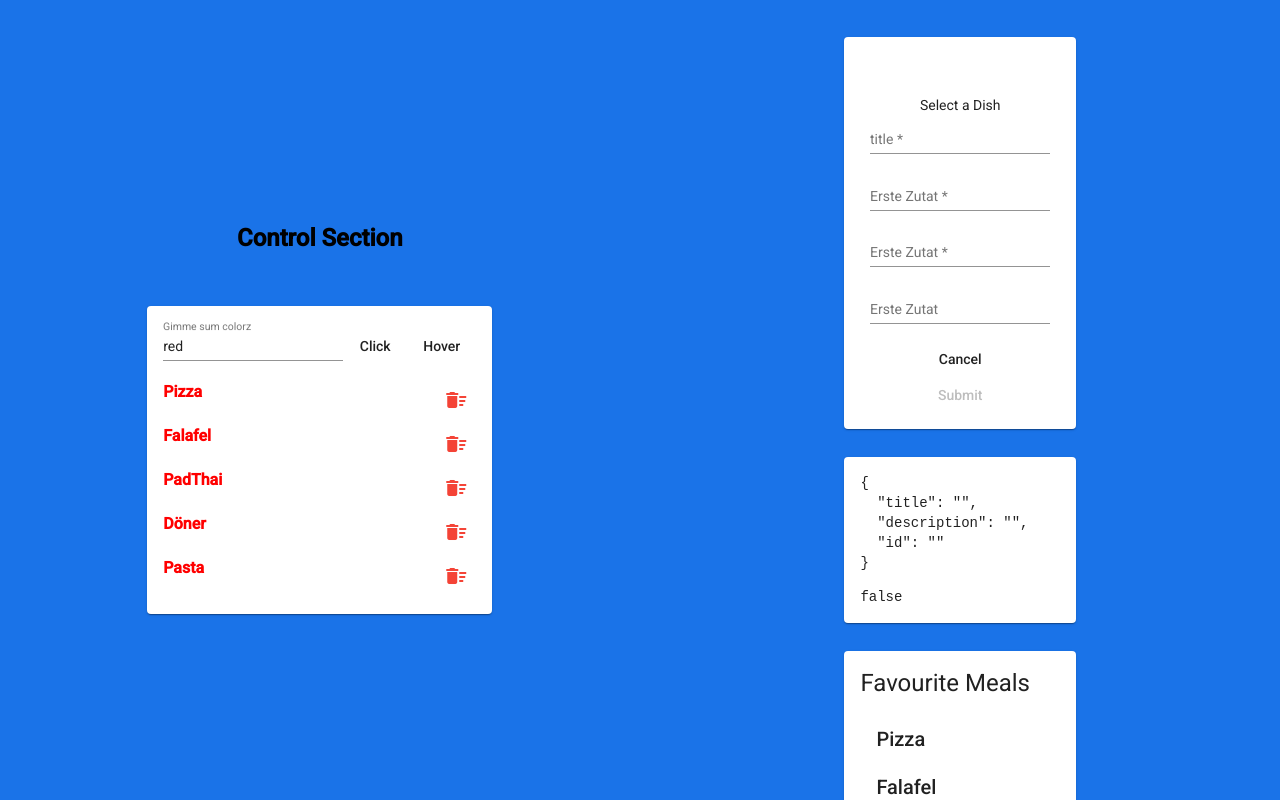
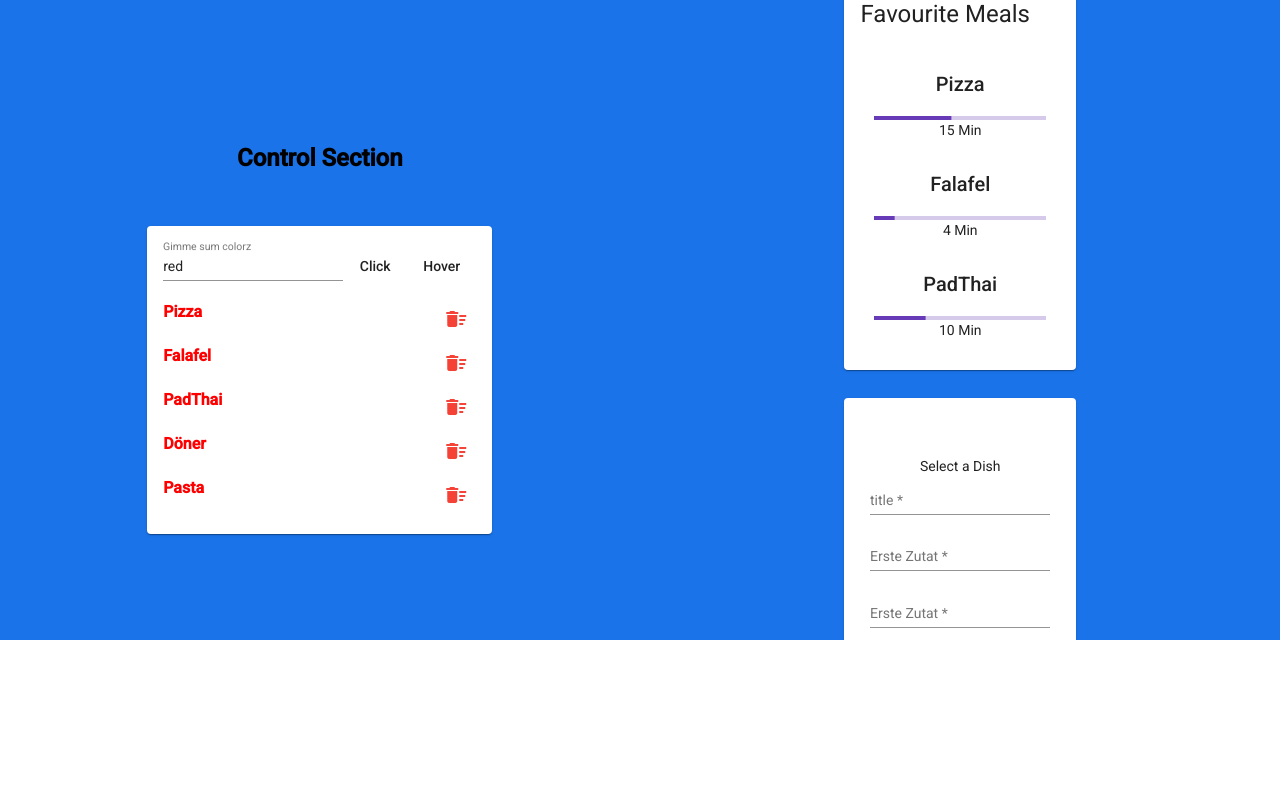
Before and after one commit to CivanErbay/FlatMatezAngular, an Angular app: page /sandbox in a window 1280 px wide. Built offline with nearby package versions, Linux system fonts and the light colour scheme.

Commit message:
Add Progress bar

```diff
--- a/src/app/fav-dishes/fav-dishes.component.html
+++ b/src/app/fav-dishes/fav-dishes.component.html
@@ -1,11 +1,30 @@
+<div *ngIf="filteredDishes" style="margin: 2em 0">
+  <mat-card>
+    <h1>Favourite Meals</h1>
 
-<div *ngIf="filteredDishes" style="margin-top: 2em">
-<mat-card>
-    <h1>Favourite Meals</h1>
-    <mat-list >
-        <mat-list-item *ngFor="let item of filteredDishes">
-            <h2>{{item.dish}}</h2>
-        </mat-list-item>
+    <mat-list>
+      <div
+        style="display: flex; align-items: center; justify-content: center; flex-direction: column; padding: 1em"
+        *ngFor="let item of filteredDishes"
+      >
+        <h2>{{ item.dish }}</h2>
+
+        <!--           <mat-slider class="full-width"
+          min="0"
+          max="30"
+          name="duration"
+          thumbLabel
+          [(ngModel)]="item.duration"
+          ></mat-slider> -->
+
+        <mat-progress-bar
+         mode="determinate"
+         [value]="item.duration*3"
+         min="0"
+         max="30"
+         ></mat-progress-bar>
+         <span>{{item.duration}} Min</span>
+      </div>
     </mat-list>
-</mat-card>
+  </mat-card>
 </div>
--- a/src/app/material/material.module.ts
+++ b/src/app/material/material.module.ts
@@ -7,7 +7,8 @@ import {MatListModule} from '@angular/material/list';
 import {MatDialogModule} from '@angular/material/dialog';
 import {MatGridListModule} from '@angular/material/grid-list';
 import {MatIconModule} from '@angular/material/icon';
-
+import {MatSliderModule} from '@angular/material/slider';
+import {MatProgressBarModule} from '@angular/material/progress-bar';
 
 
 const MaterialComponents = [
@@ -19,6 +20,9 @@ const MaterialComponents = [
   MatDialogModule,
   MatGridListModule,
   MatIconModule,
+  MatSliderModule,
+  MatProgressBarModule
+
 ]
 
 @NgModule({
--- a/src/app/sandbox/sandbox.component.html
+++ b/src/app/sandbox/sandbox.component.html
@@ -1,6 +1,6 @@
-<div style="height: 100vh">
 
-  <mat-grid-list cols="2"  rowHeight="100vh">
+
+  <mat-grid-list cols="2" >
     <mat-grid-tile >
       <div>
         <h1>Control Section</h1>
@@ -61,7 +61,7 @@
         <!-- Angular is creating a form-controller under the hood, as soon as you use angular-forms. e.g. (submit)-Function or form.valid/form.invalid
           to handle "disabled" -->
 
-
+          <app-fav-dishes [allDishes]="favDishes"></app-fav-dishes>
 
         <form
           #form="ngForm"
@@ -128,16 +128,12 @@
             <button [disabled]="form.invalid" type="submit" mat-button color="primary">Submit</button>
           </mat-card>
         </form>
-        <mat-card style="margin-top: 2em">
-          <pre>{{ form.value | json }}</pre>
-          <pre>{{ form.valid | json }}</pre>
-        </mat-card>
+
 
         <!-- <button (click)="showFavs()"></button> -->
 
-        <app-fav-dishes [allDishes]="favDishes"></app-fav-dishes>
+
 
       </div>
     </mat-grid-tile>
   </mat-grid-list>
-</div>
--- a/src/app/sandbox/sandbox.component.ts
+++ b/src/app/sandbox/sandbox.component.ts
@@ -1,7 +1,6 @@
 import { Component, OnInit, ViewChild, AfterViewInit } from '@angular/core';
 import { MatDialog } from '@angular/material/dialog';
 import { DialogExampleComponent } from '../dialog-example/dialog-example.component';
-import { IngredientsComponent } from '../ingredients/ingredients.component';
 
 @Component({
   selector: 'app-sandbox',
```
